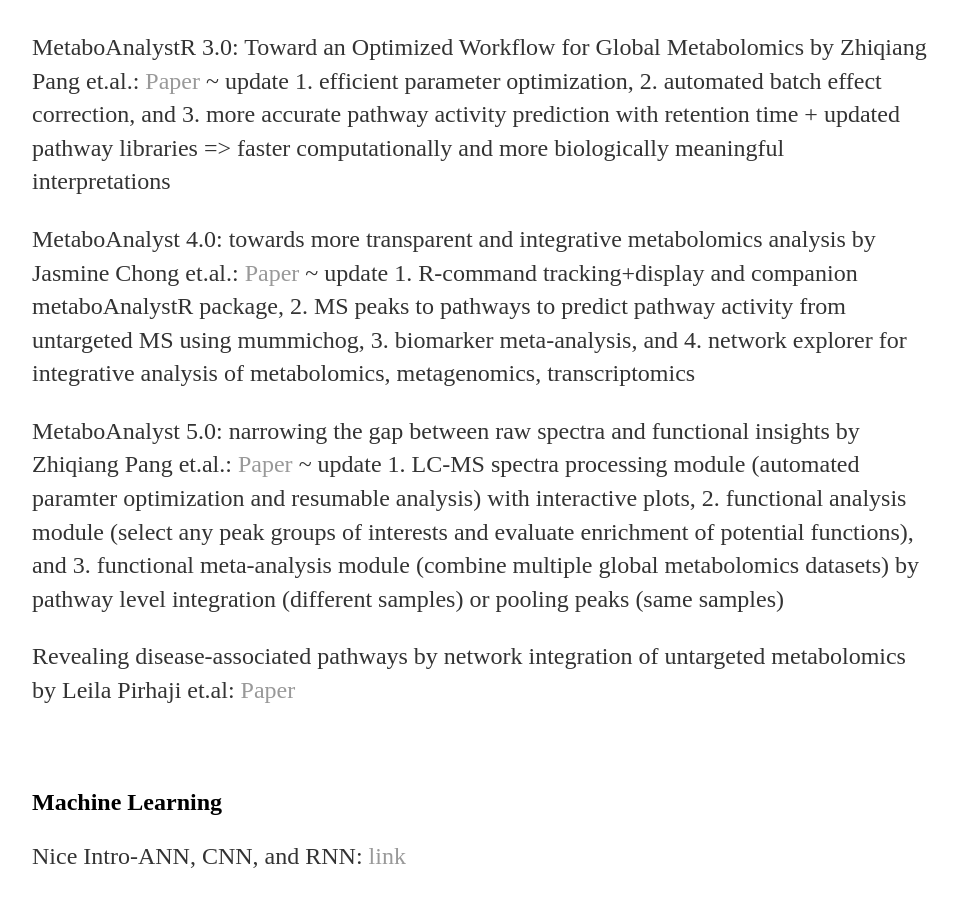
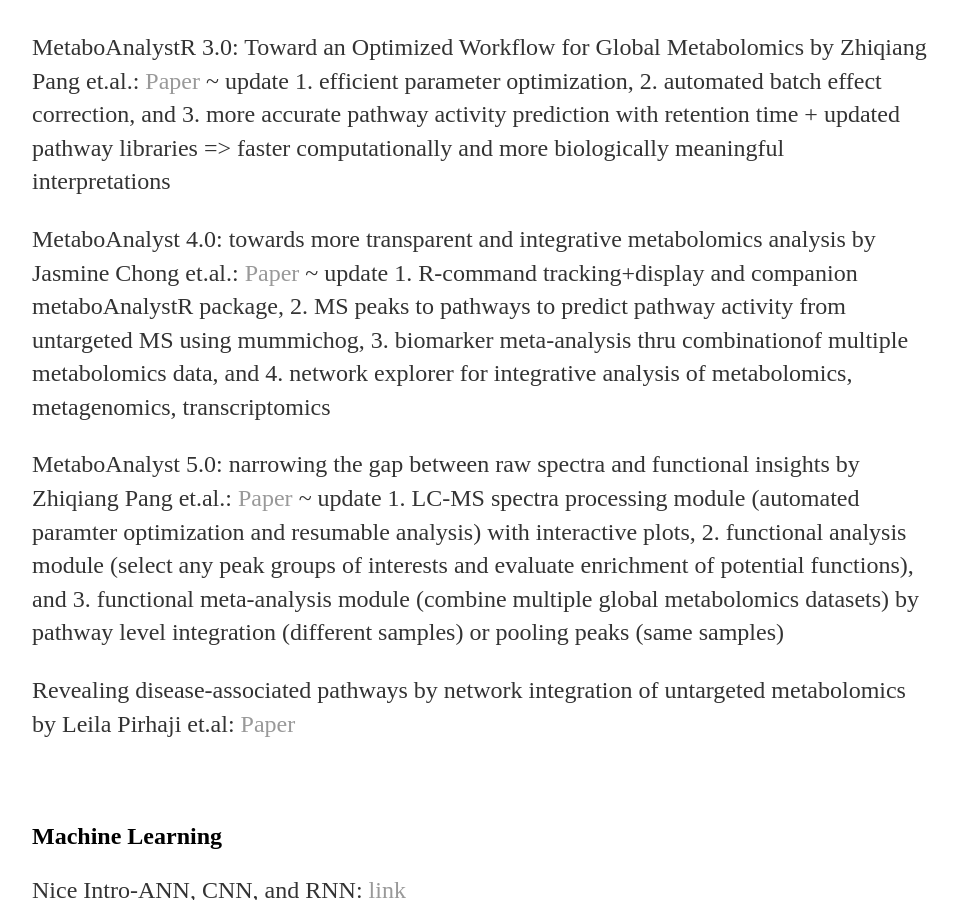
Before and after one commit to yjkweon24/yjkweon24.github.io, a Jekyll site: the page built from _posts/2019-03-16-Academic.md, in a window 1280 px wide and 900 px high, scrolled down 2663 px. Shown: the whole window, without its empty margins (160-1117 px from the left). Built offline with Jekyll 4.4.1, drawn with Linux system fonts in a browser that asks for light colours.

Commit message:
Update 2019-03-16-Academic.md

```diff
--- a/_posts/2019-03-16-Academic.md
+++ b/_posts/2019-03-16-Academic.md
@@ -63,7 +63,7 @@
 
 MetaboAnalystR 3.0: Toward an Optimized Workflow for Global Metabolomics by Zhiqiang Pang et.al.: [Paper](https://www.mdpi.com/2218-1989/10/5/186) ~ update 1. efficient parameter optimization, 2. automated batch effect correction, and 3. more accurate pathway activity prediction with retention time + updated pathway libraries => faster computationally and more biologically meaningful interpretations
 
-MetaboAnalyst 4.0: towards more transparent and integrative metabolomics analysis by Jasmine Chong et.al.: [Paper](https://www.ncbi.nlm.nih.gov/pmc/articles/PMC6030889/) ~ update 1. R-command tracking+display and companion metaboAnalystR package, 2. MS peaks to pathways to predict pathway activity from untargeted MS using mummichog, 3. biomarker meta-analysis, and 4. network explorer for integrative analysis of metabolomics, metagenomics, transcriptomics
+MetaboAnalyst 4.0: towards more transparent and integrative metabolomics analysis by Jasmine Chong et.al.: [Paper](https://www.ncbi.nlm.nih.gov/pmc/articles/PMC6030889/) ~ update 1. R-command tracking+display and companion metaboAnalystR package, 2. MS peaks to pathways to predict pathway activity from untargeted MS using mummichog, 3. biomarker meta-analysis thru combinationof multiple metabolomics data, and 4. network explorer for integrative analysis of metabolomics, metagenomics, transcriptomics
 
 MetaboAnalyst 5.0: narrowing the gap between raw spectra and functional insights by Zhiqiang Pang et.al.: [Paper](https://academic.oup.com/nar/advance-article/doi/10.1093/nar/gkab382/6279832) ~ update 1. LC-MS spectra processing module (automated paramter optimization and resumable analysis) with interactive plots, 2. functional analysis module (select any peak groups of interests and evaluate enrichment of potential functions), and 3. functional meta-analysis module (combine multiple global metabolomics datasets) by pathway level integration (different samples) or pooling peaks (same samples)
 
```
